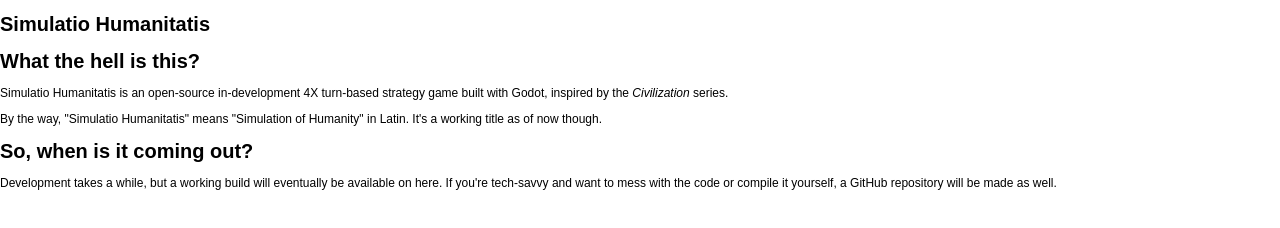
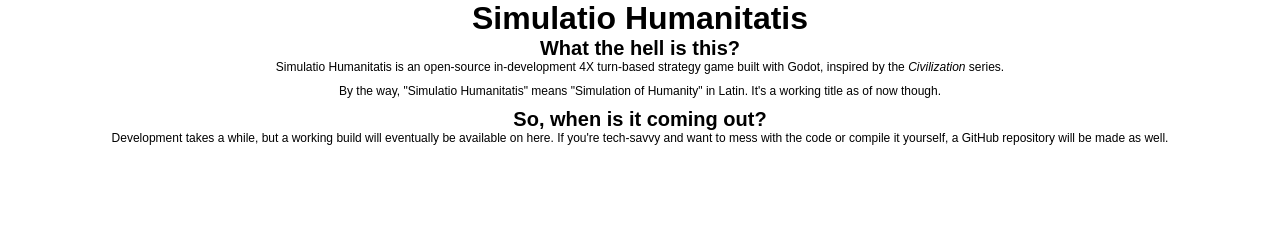
Before and after one commit to BlakeIsHereStudios/Simulatio-Humanitatis-website, a plain HTML site: page index.html in a window 1280 px wide. Drawn offline with Linux system fonts and the light colour scheme.

Commit message:
Refactor CSS for body and heading styles
Added text-align center to body and margin adjustments for paragraphs. Included styles for headings h3, h4, h5, and h6.

```diff
--- a/style.css
+++ b/style.css
@@ -7,6 +7,25 @@
     color : #000000;
     margin : 0;
     padding : 0;
+    text-align:center
+ }
+
+ h1,
+ h2,
+ h3,
+ h4,
+ h5,
+ h6 {
+    margin-top:0;
+    margin-bottom:0;
+}
+
+ #page-title {
+    font-family : Arial, Helvetica, sans-serif;
+    font-size : 32px;
+    color : #000000;
+    font-style : normal;
+    font-weight : bold;
  }
 
  h1 {
@@ -28,6 +47,8 @@
  p {
     font-family : Arial, Helvetica, sans-serif;
     font-size : 12px;
+    margin-top:0;
+    margin-bottom:10px;
     font-style : normal;
     color : #000000;
  }
```
Lines whose indentation alone changed are shown as unchanged.
